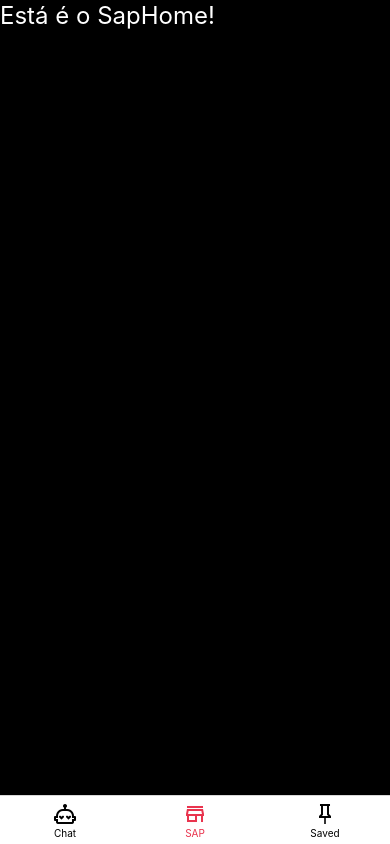
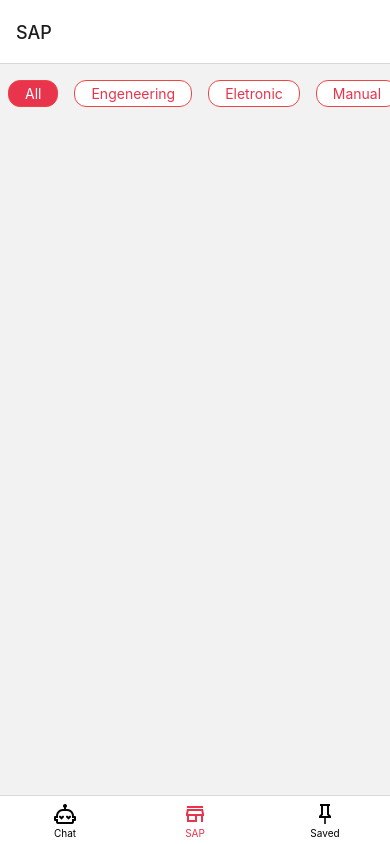
Before and after one commit to 2023M8T2-Inteli/grupo6, a React Native app in the folder src/frontend/: screen /SAP in a window 390 px wide. Built offline with nearby package versions, Linux system fonts and the light colour scheme.

Commit message:
add: Sap scroll filter

```diff
--- /dev/null
+++ b/src/frontend/components/ScrollFilterH/index.jsx
@@ -0,0 +1,21 @@
+import { View, ScrollView, Text, Pressable } from "react-native";
+
+export function ScrollFilter({ handleFilterClick, filters }) {
+  return (
+    <ScrollView horizontal className="flex gap-x-1 my-4">
+      {filters.map((cat, idx) => (
+        <Pressable key={idx} onPress={() => handleFilterClick(idx)}>
+          <Text
+            className={`text-center ${
+              !cat.selected
+                ? "bg-white text-[#E9344E]"
+                : "bg-[#E9344E] text-white"
+            } border-red-500 border rounded-xl p-1 px-4 mx-2`}
+          >
+            {cat.name}
+          </Text>
+        </Pressable>
+      ))}
+    </ScrollView>
+  );
+}
--- a/src/frontend/pages/SapHome/index.jsx
+++ b/src/frontend/pages/SapHome/index.jsx
@@ -1,11 +1,47 @@
-import { View, ScrollView, Text } from "react-native";
+import { View } from "react-native";
+import { useState } from "react";
+
+import { ScrollFilter } from "../../components/ScrollFilterH";
+
+const CATEGORIES = [
+  {
+    name: "All",
+    selected: true,
+  },
+  {
+    name: "Engeneering",
+    selected: false,
+  },
+  {
+    name: "Eletronic",
+    selected: false,
+  },
+  {
+    name: "Manual",
+    selected: false,
+  },
+  {
+    name: "Design",
+    selected: false,
+  },
+];
 
 export function SapHome() {
+  const [filters, setFilters] = useState(CATEGORIES);
+
+  const handleFilterClick = (idx) => {
+    const newFilters = filters.map((filter, index) => ({
+      ...filter,
+      selected: index === idx,
+    }));
+
+    setFilters(newFilters);
+  };
+
   return (
-    <View className="h-[100svh] bg-black text-white">
-      <ScrollView>
-        <Text className="text-2xl text-white">Está é o SapHome!</Text>
-      </ScrollView>
+    <View className="h-full">
+      <ScrollFilter handleFilterClick={handleFilterClick} filters={filters} />
+      <View></View>
     </View>
   );
 }
--- a/src/frontend/pages/sapStack.jsx
+++ b/src/frontend/pages/sapStack.jsx
@@ -10,14 +10,14 @@
     <Stack.Navigator
       initialRouteName="SapScreen"
       screenOptions={() => ({
-        headerBackVisible: false,
-        title: "",
+        headerBackVisible: true,
+        title: "SAP",
       })}
     >
       <Stack.Screen
         name="SapScreen"
         component={SapHome}
-        options={{ headerShown: false }}
+        options={{ headerShown: true }}
       />
       <Stack.Screen name="ItemScreen" component={SapItems} />
     </Stack.Navigator>
```
